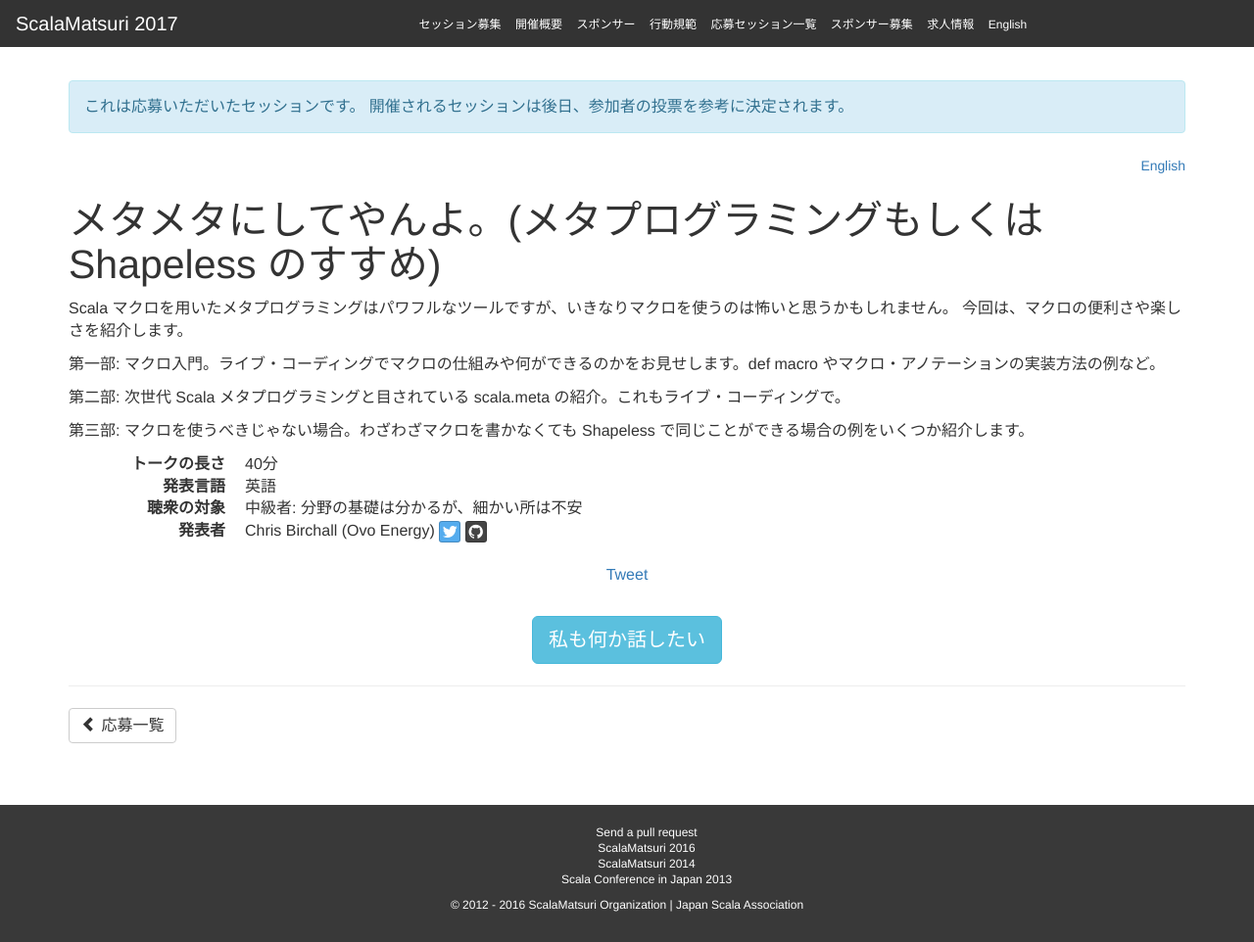
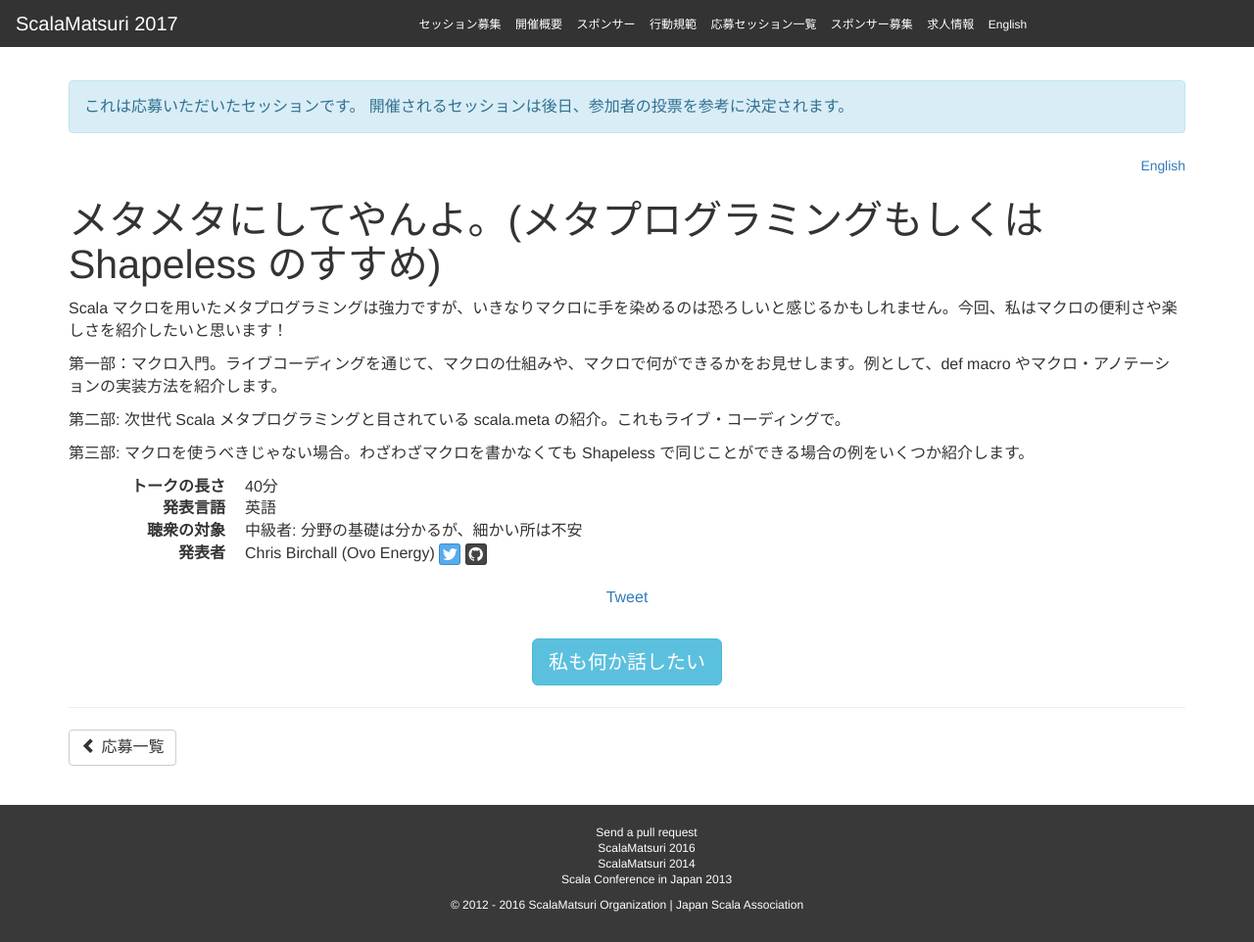
Before and after one commit to scalajp/2017.scalamatsuri.org, a Jekyll site: the page built from _candidates_ja/ChrisBirchall_1.md, in a window 1280 px wide and 962 px high. Shown: the whole window at 98% size. Built offline with Jekyll 4.4.1, drawn with Linux system fonts in a browser that asks for light colours; nearby versions of some CDN libraries; comment, search, counter and statistics services are not loaded.

Commit message:
some fixes

```diff
--- a/_candidates_ja/ChrisBirchall_1.md
+++ b/_candidates_ja/ChrisBirchall_1.md
@@ -11,10 +11,9 @@
   - Functional Programming
   - Others
 ---
-Scala マクロを用いたメタプログラミングはパワフルなツールですが、いきなりマクロを使うのは怖いと思うかもしれません。
-今回は、マクロの便利さや楽しさを紹介します。
+Scala マクロを用いたメタプログラミングは強力ですが、いきなりマクロに手を染めるのは恐ろしいと感じるかもしれません。今回、私はマクロの便利さや楽しさを紹介したいと思います！
 
-第一部: マクロ入門。ライブ・コーディングでマクロの仕組みや何ができるのかをお見せします。def macro やマクロ・アノテーションの実装方法の例など。
+第一部：マクロ入門。ライブコーディングを通じて、マクロの仕組みや、マクロで何ができるかをお見せします。例として、def macro やマクロ・アノテーションの実装方法を紹介します。
 
 第二部: 次世代 Scala メタプログラミングと目されている scala.meta の紹介。これもライブ・コーディングで。
 
```
